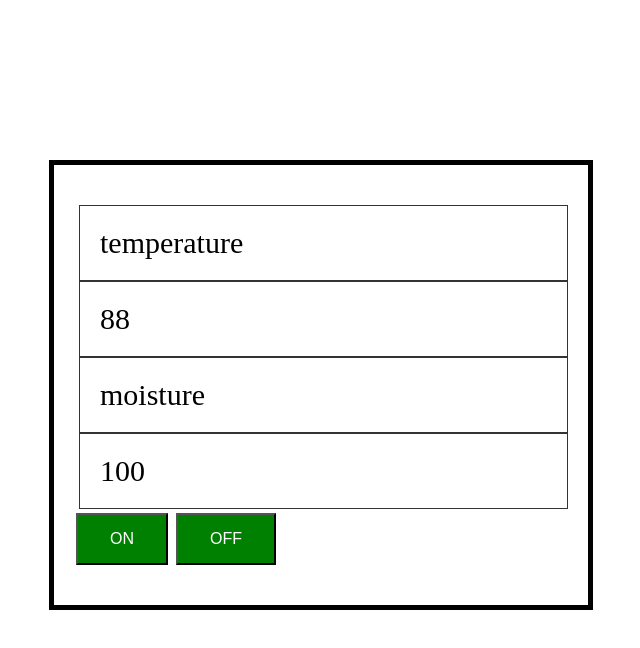
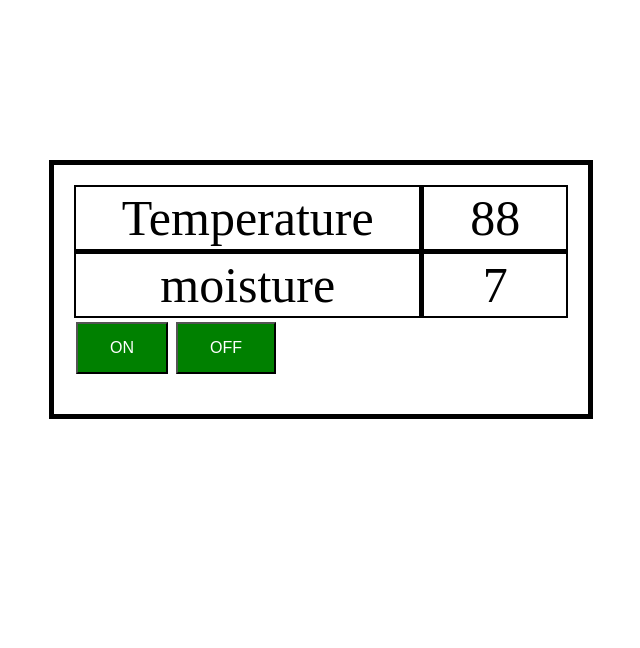
Before and after one commit to MAkil380/Test-Project, a plain HTML site: page index.html in a window 1280 px wide. Shown: the whole page, without its empty margins (279-919 px from the left). Drawn offline with Linux system fonts and the light colour scheme.

Commit message:
test commit

```diff
--- a/index.html
+++ b/index.html
@@ -2,22 +2,20 @@
 
 <head>
     <style>
-        .grid {
+        .grid-container {
             display: grid;
-            grid-template-columns: auto auto auto;
-            background-color: white;
-            padding: 10px;
+            grid-template-columns: auto auto;
+            grid-gap: 5px;
+            background-color: black;
+            padding: 2px;
         }
 
-        .grid-item {
-            background-color: rgba(255, 255, 255, 0.8);
-            border: 1px solid rgba(0, 0, 0, 0.8);
-            padding: 20px;
-            font-size: 30px;
-            margin-left: 5px;
-            grid-column: 1 / 2;
+        .grid-container>div {
+            background-color: white;
+            text-align: center;
+            padding: 2px 0;
+            font-size: 50px;
         }
-
 
         .box {
             border: 5px solid black;
@@ -42,16 +40,17 @@
 
 <body>
     <div class="box">
-        <div class="grid"></div>
-        <div class="grid-item">temperature</div>
-        <div class="grid-item"> 88</div>
-        <div class="grid-item">moisture</div>
-        <div class="grid-item">100</div>
-
+        <div class="grid-container">
+            <div class="item1">Temperature</div>
+            <div class="item2">88</div>
+            <div class="item5">moisture</div>
+            <div class="item7">7</div>
+        </div>
         <form>
             <input type="button" id="ON" class="button" value="ON"></Input>
             <input type="button" id="OFF" class="button" value="OFF"></input>
         </form>
+
     </div>
 </body>
 
```
